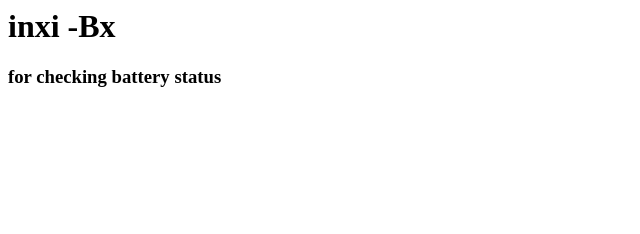
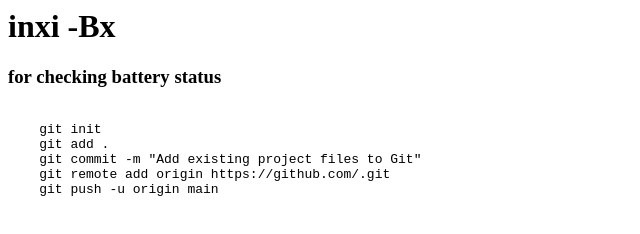
Before and after one commit to samTime101/some-commands-hosting, a plain HTML site: page index.html in a window 1280 px wide. Shown: the whole page, without its empty margins (0-640 px from the left). Drawn offline with Linux system fonts and the light colour scheme.

Commit message:
added git push

```diff
--- a/index.html
+++ b/index.html
@@ -1,2 +1,11 @@
 <h1>inxi -Bx</h1>
 <h3>for checking battery status</h3>
+<pre>
+
+    git init
+    git add .
+    git commit -m "Add existing project files to Git"
+    git remote add origin https://github.com/.git
+    git push -u origin main
+
+</pre>
```
